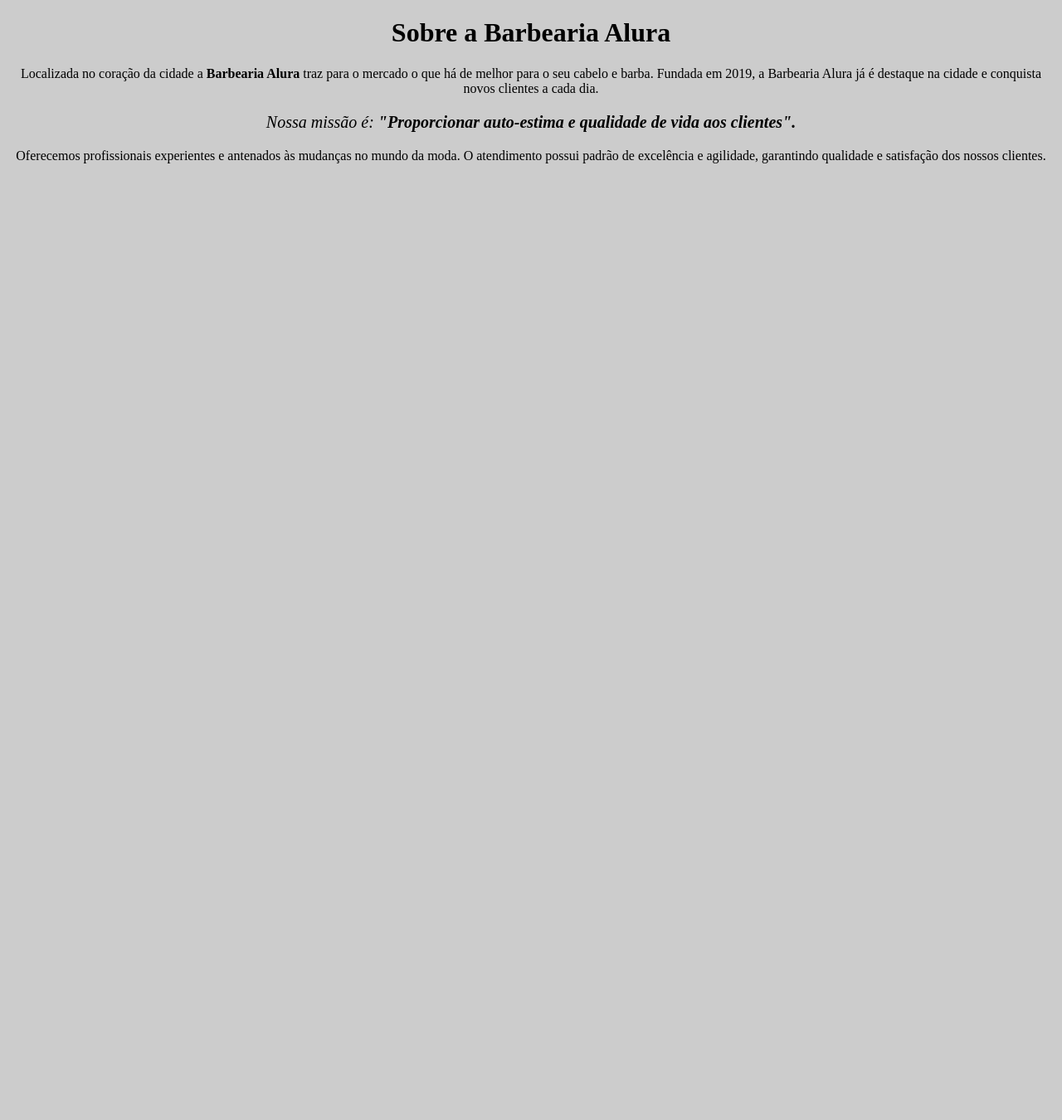
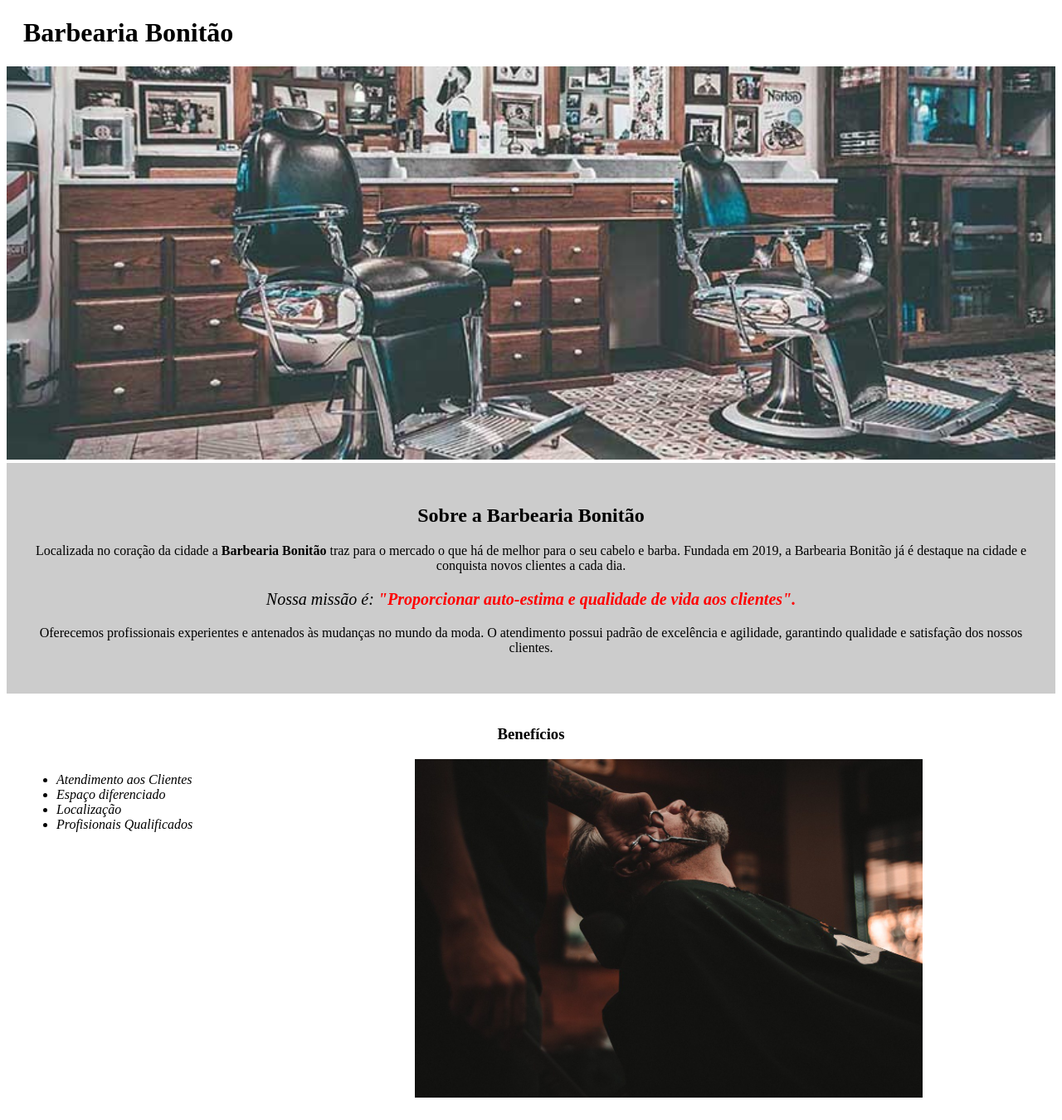
Before and after one commit to OliveiraGa/HTMLeCSS, a plain HTML site: page PrimeiraPagina/index.html in a window 1280 px wide. Shown: the whole page at 83% size. Before the commit the page ends 800 px from the top, so only its background shows below. Drawn offline with Linux system fonts and the light colour scheme.

Commit message:
Update Htlm Study

```diff
--- a/PrimeiraPagina/index.html
+++ b/PrimeiraPagina/index.html
@@ -4,17 +4,37 @@
 		<meta charset="utf-8">
 		<title>Babearia</title>
 		<link rel="stylesheet" href="style.css">
+
 	</head>
 
 	<body>
+		<header>
+			<h1 class="titulo-principal">Barbearia Bonitão</h1>
+		</header>
+		<img id="banner" src="Imagens/banner.jpg">
+		<div class="principal">
+			<h2 class="titulo-centralizado"> Sobre a Barbearia Bonitão </h1>
 
-		<h1 style="text-align: center;"> Sobre a Barbearia Alura </h1>
+			<p> Localizada no coração da cidade a <strong> Barbearia Bonitão </strong> traz para o mercado o que há de melhor para o seu cabelo e barba. Fundada em 2019, a Barbearia Bonitão já é destaque na cidade e conquista novos clientes a cada dia. </p>
 
-		<p> Localizada no coração da cidade a <strong> Barbearia Alura </strong> traz para o mercado o que há de melhor para o seu cabelo e barba. Fundada em 2019, a Barbearia Alura já é destaque na cidade e conquista novos clientes a cada dia. </p>
+			<p id="missao"> <em> Nossa missão é: <strong> "Proporcionar auto-estima e qualidade de vida aos clientes". </strong> </em> </p>
 
-		<p style="font-size: 20px;"> <em> Nossa missão é: <strong> "Proporcionar auto-estima e qualidade de vida aos clientes". </strong> </em> </p>
+			<p> Oferecemos profissionais experientes e antenados às mudanças no mundo da moda. O atendimento possui padrão de excelência e agilidade, garantindo qualidade e satisfação dos nossos clientes. </p>
+		</div>
 
-		<p> Oferecemos profissionais experientes e antenados às mudanças no mundo da moda. O atendimento possui padrão de excelência e agilidade, garantindo qualidade e satisfação dos nossos clientes. </p>
+		<div class="beneficios">
+			<h3 class="titulo-centralizado">Benefícios</h2>
+
+			<ul>
+				<li class="itens">Atendimento aos Clientes</li>
+				<li class="itens">Espaço diferenciado</li>
+				<li class="itens">Localização</li>
+				<li class="itens">Profisionais Qualificados</li>
+			</ul>
+
+			<img src="Imagens/beneficios.jpg" class="imagemBeneficios">
+
+		</div>
 
 	</body>
 </html>
--- /dev/null
+++ b/PrimeiraPagina/produtos.css
@@ -0,0 +1,31 @@
+header{
+	background: #BBBBBB;
+	padding: 20px 0;
+}
+
+.caixa{
+	position: relative;
+	width: 940px;
+	margin: 0 auto;
+}
+
+nav{
+	position: absolute;
+	top: 110px;
+	right: 0;
+
+}
+
+nav li{
+	display: inline;
+	margin: 0 0 0 15px;
+}
+
+nav a{
+	text-transform: uppercase;
+	color: #000000;
+	font-weight: bold;
+	font-size: 22px;
+	text-decoration: none;
+
+}
--- /dev/null
+++ b/PrimeiraPagina/reset.css
@@ -0,0 +1,48 @@
+/* http://meyerweb.com/eric/tools/css/reset/
+   v2.0 | 20110126
+   License: none (public domain)
+*/
+
+html, body, div, span, applet, object, iframe,
+h1, h2, h3, h4, h5, h6, p, blockquote, pre,
+a, abbr, acronym, address, big, cite, code,
+del, dfn, em, img, ins, kbd, q, s, samp,
+small, strike, strong, sub, sup, tt, var,
+b, u, i, center,
+dl, dt, dd, ol, ul, li,
+fieldset, form, label, legend,
+table, caption, tbody, tfoot, thead, tr, th, td,
+article, aside, canvas, details, embed,
+figure, figcaption, footer, header, hgroup,
+menu, nav, output, ruby, section, summary,
+time, mark, audio, video {
+	margin: 0;
+	padding: 0;
+	border: 0;
+	font-size: 100%;
+	font: inherit;
+	vertical-align: baseline;
+}
+/* HTML5 display-role reset for older browsers */
+article, aside, details, figcaption, figure,
+footer, header, hgroup, menu, nav, section {
+	display: block;
+}
+body {
+	line-height: 1;
+}
+ol, ul {
+	list-style: none;
+}
+blockquote, q {
+	quotes: none;
+}
+blockquote:before, blockquote:after,
+q:before, q:after {
+	content: '';
+	content: none;
+}
+table {
+	border-collapse: collapse;
+	border-spacing: 0;
+}
--- a/PrimeiraPagina/style.css
+++ b/PrimeiraPagina/style.css
@@ -1,9 +1,50 @@
-p
-{
+#banner{
+	width: 100%;
+}
+
+.principal{
+	background:#CCCCCC;
+	padding: 30px;
+}
+
+.titulo-principal{
+	padding-left: 20px;
+}
+
+.titulo-centralizado{
 	text-align: center;
 }
 
-body
-{
-	background:#CCCCCC;
+p{
+	text-align: center;
 }
+
+#missao{
+	font-size: 20px;
+}
+
+em strong{
+	color: #FF0000;
+}
+
+
+.itens{
+	font-style: italic;
+}
+
+.beneficios{
+	background: #FFFFFF;
+	padding: 20px;
+}
+
+ul{
+	display: inline-block;
+	vertical-align: top;
+	width: 20%;
+	margin-right: 15%;
+
+}
+
+.imagemBeneficios{
+	width: 50%;
+}
```
Also changed, not shown: PrimeiraPagina/produtos.html (added, +31 -0 lines), PrimeiraPagina/Imagens/banner.jpg (added), PrimeiraPagina/Imagens/barba.jpg (added), PrimeiraPagina/Imagens/beneficios.jpg (added), PrimeiraPagina/Imagens/bg.jpg (added), PrimeiraPagina/Imagens/cabelo+barba.jpg (added), PrimeiraPagina/Imagens/cabelo.jpg (added), PrimeiraPagina/Imagens/logo-branco.png (added), PrimeiraPagina/Imagens/logo.png (added), 1 other file.
